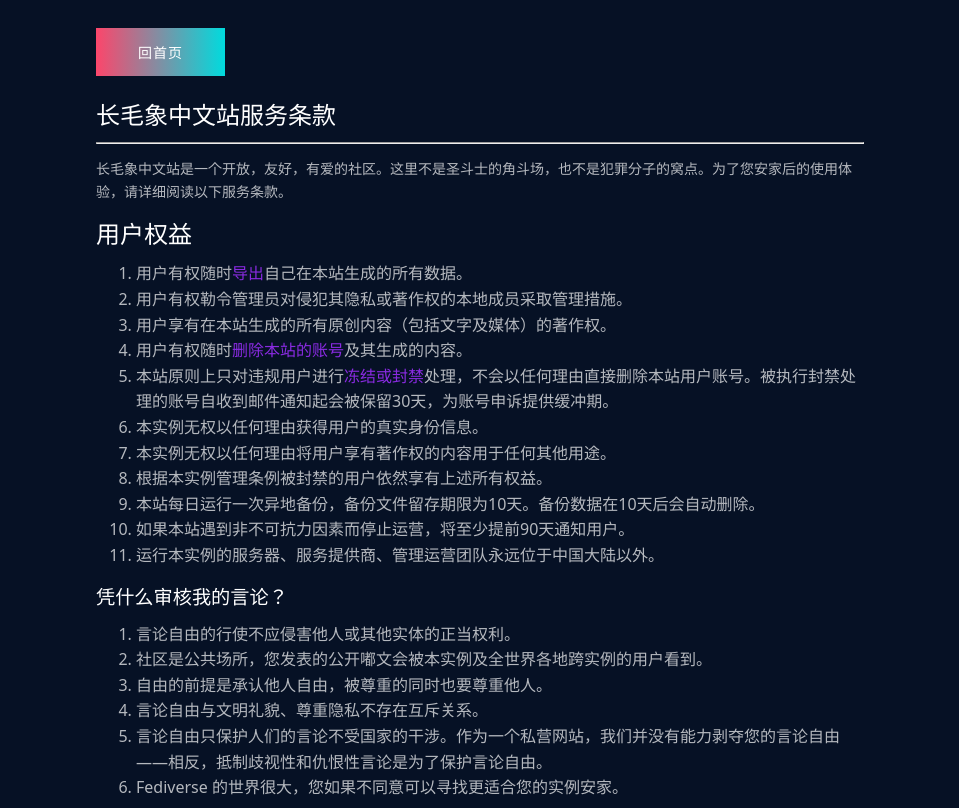
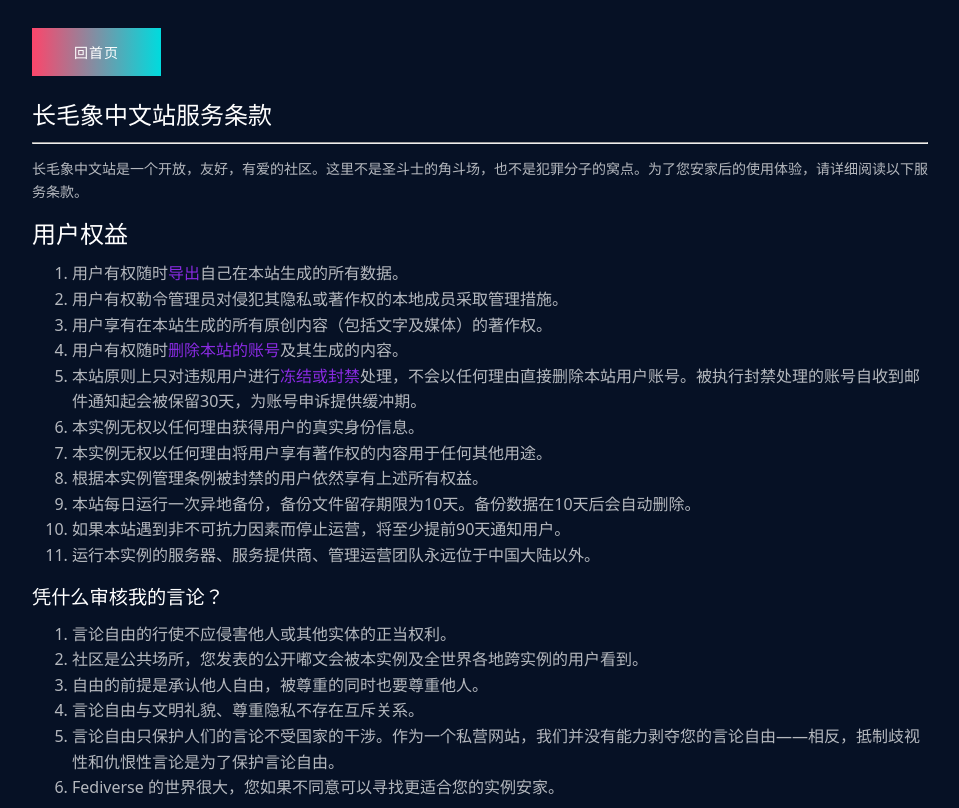
Before and after one commit to cmx-im/cmx-im.github.io, a plain HTML site: page terms.html in a window 1280 px wide. Shown: the whole page, without its empty margins (168-1127 px from the left). Drawn offline with Linux system fonts and the light colour scheme.

Commit message:
Homepage updates

```diff
--- a/terms.html
+++ b/terms.html
@@ -14,8 +14,8 @@
 		font-family: 'Noto Sans', 'Noto Sans SC', sans-serif;
 		padding: 20px;
 		overflow: auto;
-		padding-left: 20%;
-		padding-right: 20%;
+		padding-left: 15%;
+		padding-right: 15%;
     }
 
 	h1 {
```
Also changed, not shown: index.html (+1 -1 lines).
